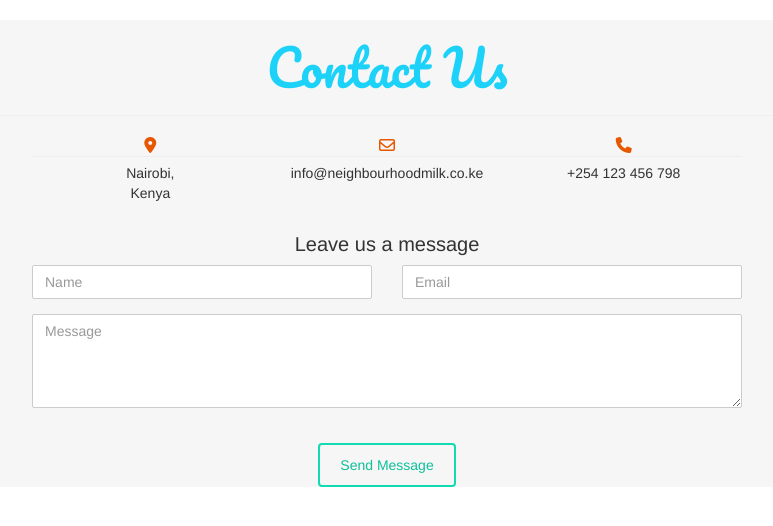
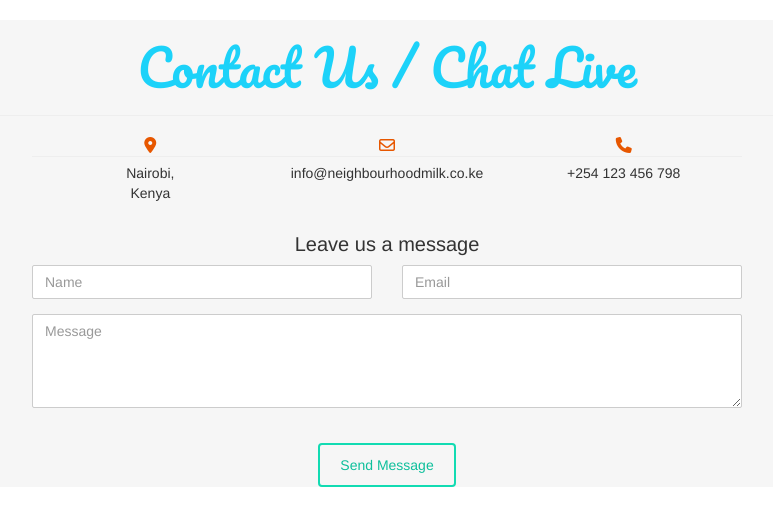
Before and after one commit to markmurimi/Neighbourhood-milk, a Django app: page /contact/ in a window 1280 px wide. Shown: the part 152-678 px from the top of the page, without its empty margins (253-1026 px from the left). Run offline with Django 3.2, Linux system fonts and the light colour scheme; some libraries are stand-ins or nearby versions; some web fonts are replaced.

Commit message:
added changes to contact page

```diff
--- a/templates/contact.html
+++ b/templates/contact.html
@@ -89,7 +89,7 @@ outline-offset: none;
 <div id="contact-section" class="text-center">
   <div class="container">
     <div class="section-title center">
-      <h2  style="font-family: 'Pacifico', cursive;color:#1cd2f9;font-size:50px;">Contact Us</h2>
+      <h2  style="font-family: 'Pacifico', cursive;color:#1cd2f9;font-size:50px;">Contact Us / Chat Live</h2>
       <hr>
     <div class="col-md-8 col-md-offset-2">
       <div class="col-md-4"> <i class="fa fa-map-marker"></i>
```
